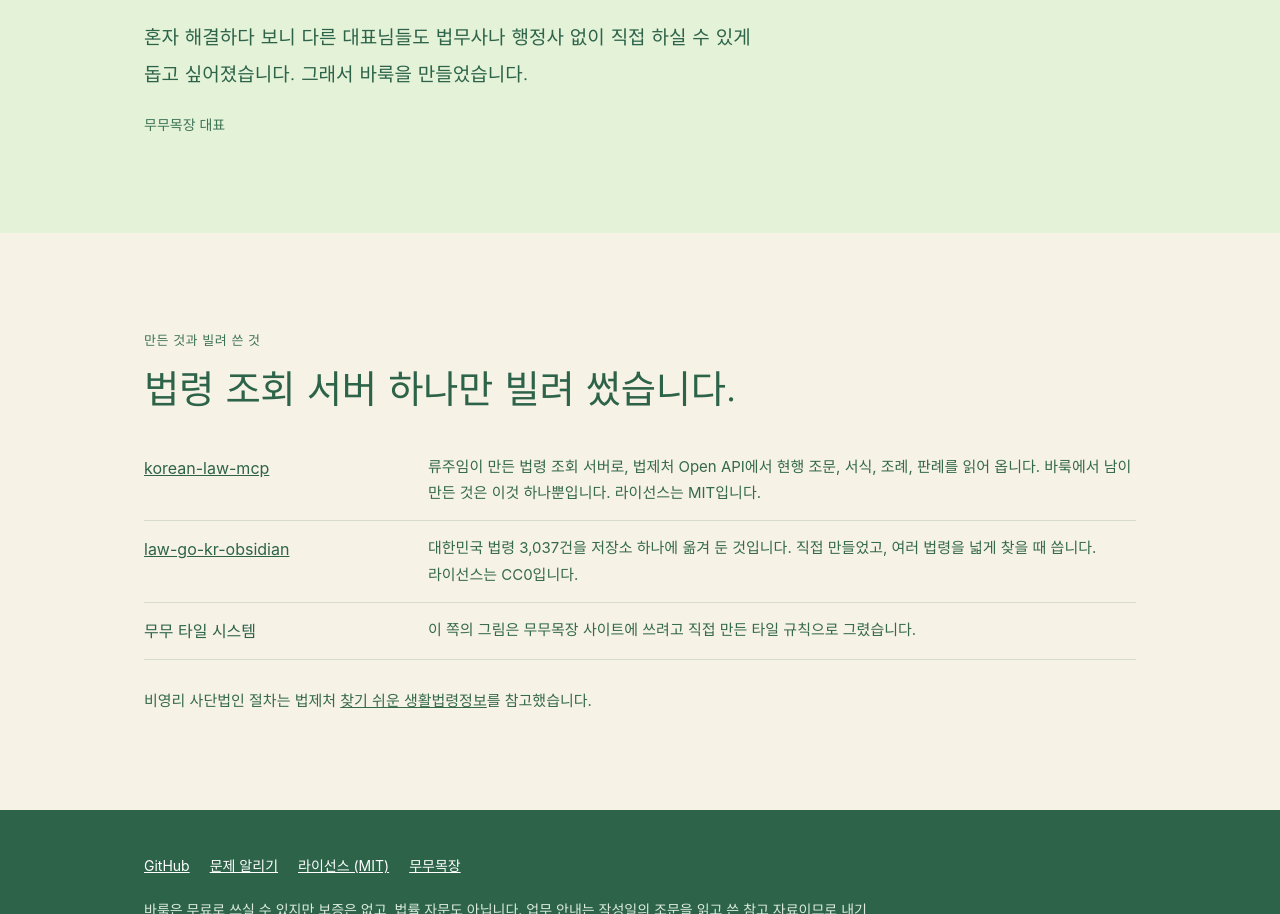
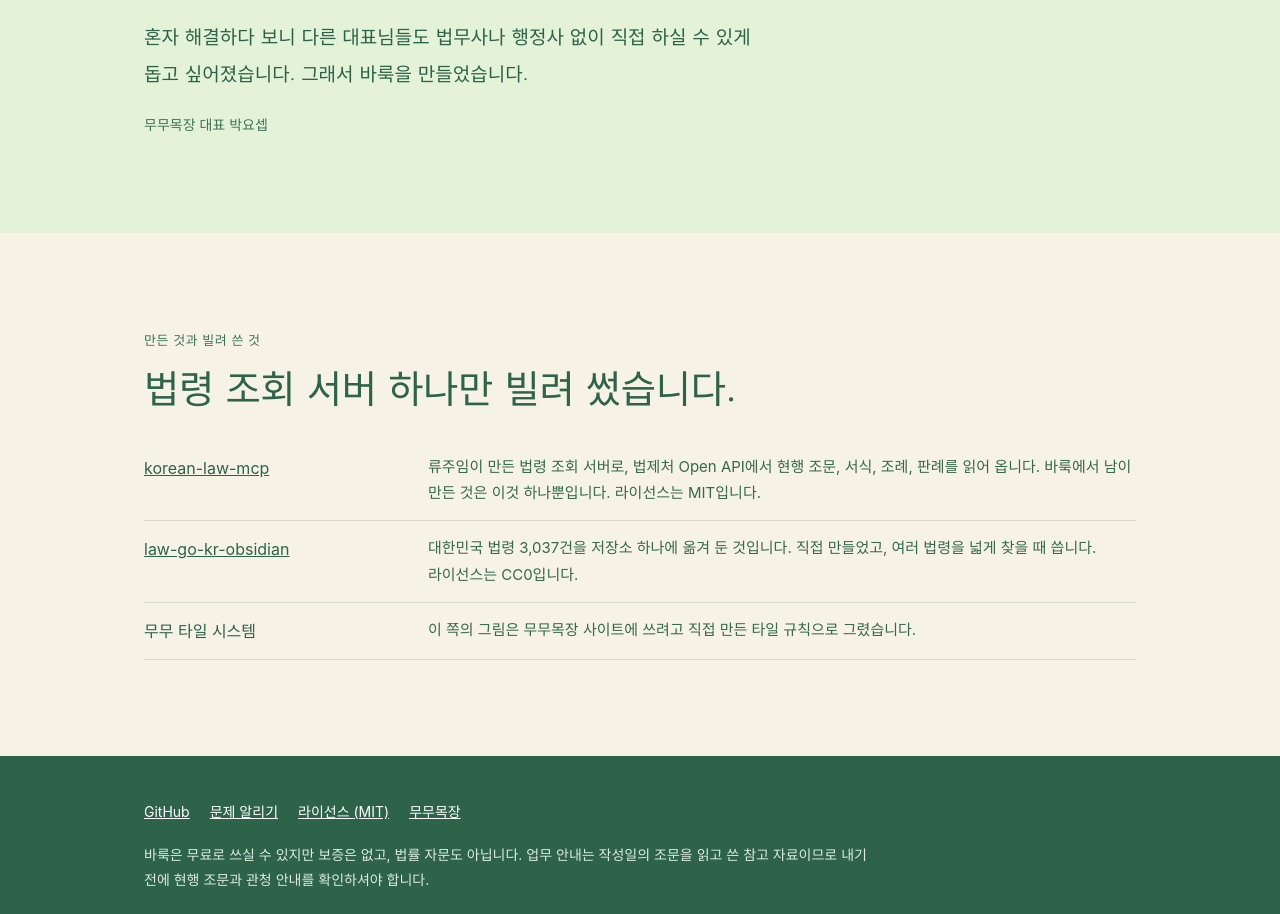
Before and after one commit to moomoogrange/baruch, a plain HTML site: page docs/index.html in a window 1280 px wide. Shown: the part 7281-8195 px from the top of the page. Drawn offline with Linux system fonts and the light colour scheme.

Commit message:
소개 쪽 서명, 참고 문장 삭제
Co-Authored-By: Claude Fable 5.2 <noreply@anthropic.com>

```diff
--- a/docs/index.html
+++ b/docs/index.html
@@ -362,7 +362,7 @@ footer nav{display:flex;flex-wrap:wrap;gap:8px 20px}
     <p>대표자가 주소를 옮기면 변경등기를 해야 한다는 것도 그러면서 배웠습니다. 임기가 만료됐는데 중임이나 신규 등기를 하지 않아서 과태료를 낸 적도 있습니다.</p>
     <p>서울에 있을 때와 달리 시골에 내려와서는 이런 에이전트 없이 일하기가 어렵습니다. 축산업 신규 인허가, 해썹 인증, 유기축산 인증 같은 서류를 이제는 에이전트 도움 없이 하기 힘듭니다.</p>
     <p>혼자 해결하다 보니 다른 대표님들도 법무사나 행정사 없이 직접 하실 수 있게 돕고 싶어졌습니다. 그래서 바룩을 만들었습니다.</p>
-    <cite>무무목장 대표</cite>
+    <cite>무무목장 대표 박요셉</cite>
   </div>
 </div></section>
 
@@ -374,7 +374,6 @@ footer nav{display:flex;flex-wrap:wrap;gap:8px 20px}
     <li><a href="https://github.com/moomoogrange/law-go-kr-obsidian">law-go-kr-obsidian</a><span>대한민국 법령 3,037건을 저장소 하나에 옮겨 둔 것입니다. 직접 만들었고, 여러 법령을 넓게 찾을 때 씁니다. 라이선스는 CC0입니다.</span></li>
     <li>무무 타일 시스템<span>이 쪽의 그림은 무무목장 사이트에 쓰려고 직접 만든 타일 규칙으로 그렸습니다.</span></li>
   </ul>
-  <p class="note">비영리 사단법인 절차는 법제처 <a href="https://www.easylaw.go.kr">찾기 쉬운 생활법령정보</a>를 참고했습니다.</p>
 </div></section>
 </main>
 
```
Also changed, not shown: docs/page.src.html (+1 -2 lines).
